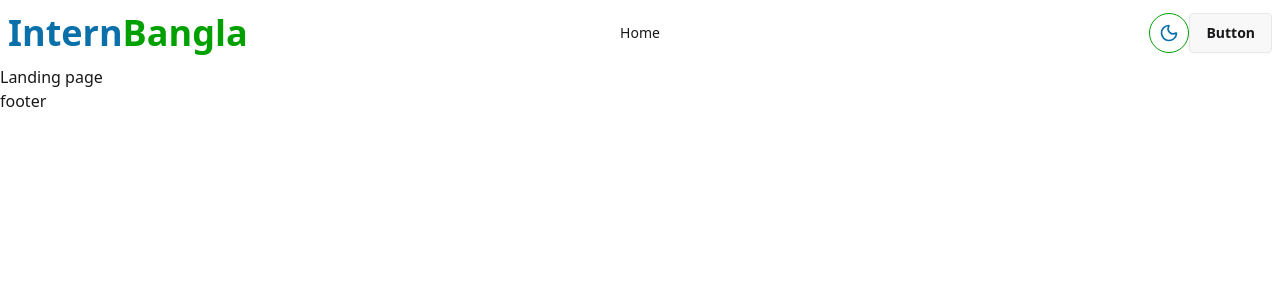
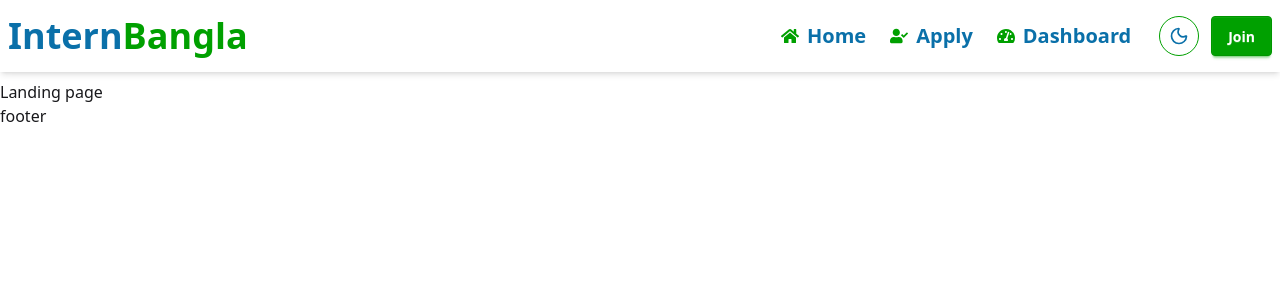
Before and after one commit to RohanR05/Job_Portal, a Next.js app: page / in a window 1280 px wide. Shown: the top 300 px of the page. Built offline with nearby package versions, Linux system fonts and the light colour scheme.

Commit message:
navbar complete

```diff
--- a/package.json
+++ b/package.json
@@ -13,7 +13,8 @@
     "lucide-react": "^0.552.0",
     "next": "16.0.1",
     "react": "19.2.0",
-    "react-dom": "19.2.0"
+    "react-dom": "19.2.0",
+    "react-icons": "^5.5.0"
   },
   "devDependencies": {
     "@tailwindcss/postcss": "^4.1.16",
--- a/src/app/layout.js
+++ b/src/app/layout.js
@@ -25,7 +25,7 @@ export default function RootLayout({ children }) {
         className={`${geistSans.variable} ${geistMono.variable} antialiased`}
       >
         <Navbar></Navbar>
-        <div className="max-w-7xl mx-auto bg-accent">
+        <div className="max-w-7xl mx-auto bg-accent mt-20">
           <main>{children}</main>
         </div>
         <Footer></Footer>
--- a/src/components/shared/Navbar.jsx
+++ b/src/components/shared/Navbar.jsx
@@ -1,54 +1,73 @@
+"use client";
 import Link from "next/link";
 import React from "react";
 import Logo from "./Logo";
 import Theme from "../Theme/Theme";
+import { FaHome, FaUserCheck, FaTachometerAlt } from "react-icons/fa";
 
 const Navbar = () => {
   const links = (
     <>
-      <li>
-        <Link href={"/"}>Home</Link>
+      <li className="font-medium md:font-semibold text-primary hover:text-secondary transition-all">
+        <Link href={"/"} className="flex items-center gap-2">
+          <FaHome className="text-secondary text-lg" />
+          Home
+        </Link>
+      </li>
+      <li className="font-medium md:font-semibold text-primary hover:text-secondary transition-all">
+        <Link href={"/apply"} className="flex items-center gap-2">
+          <FaUserCheck className="text-secondary text-lg" />
+          Apply
+        </Link>
+      </li>
+      <li className="font-medium md:font-semibold text-primary hover:text-secondary transition-all">
+        <Link href={"/dashboard"} className="flex items-center gap-2">
+          <FaTachometerAlt className="text-secondary text-lg" />
+          Dashboard
+        </Link>
       </li>
     </>
   );
 
   return (
-    <div>
-      <div className="navbar max-w-7xl mx-auto">
+    <div className="fixed top-0 left-0 right-0 max-w-7xl mx-auto z-50 backdrop-blur-md bg-accent shadow-md">
+      <div className="navbar max-w-9xl mx-auto">
         <div className="navbar-start">
+          {/* Mobile Dropdown */}
           <div className="dropdown">
             <div tabIndex={0} role="button" className="btn btn-ghost lg:hidden">
               <svg
                 xmlns="http://www.w3.org/2000/svg"
-                className="h-5 w-5"
+                className="h-5 w-5 text-secondary"
                 fill="none"
                 viewBox="0 0 24 24"
                 stroke="currentColor"
               >
-                {" "}
                 <path
                   strokeLinecap="round"
                   strokeLinejoin="round"
                   strokeWidth="2"
                   d="M4 6h16M4 12h8m-8 6h16"
-                />{" "}
+                />
               </svg>
             </div>
             <ul
-              tabIndex="-1"
-              className="menu menu-sm dropdown-content bg-red-50 rounded-box z-1 mt-3 w-52 p-2 shadow"
+              tabIndex={-1}
+              className="menu menu-sm dropdown-content bg-accent rounded-box z-1 mt-3 w-52 p-2 shadow"
             >
               {links}
             </ul>
           </div>
-          <Logo></Logo>
+          <Logo />
         </div>
-        <div className="navbar-center hidden lg:flex">
-          <ul className="menu menu-horizontal px-1">{links}</ul>
-        </div>
-        <div className="navbar-end">
-          <Theme></Theme>
-          <a className="btn">Button</a>
+
+        {/* End (Theme + Button) */}
+        <div className="navbar-end flex items-center gap-3">
+          <ul className="menu hidden lg:flex menu-horizontal px-1 text-xl">
+            {links}
+          </ul>
+          <Theme />
+          <button className="btn btn-secondary text-white px-4">Join</button>
         </div>
       </div>
     </div>
```
Also changed, not shown: 1 other file (tests, documents, lock files or other folders).
